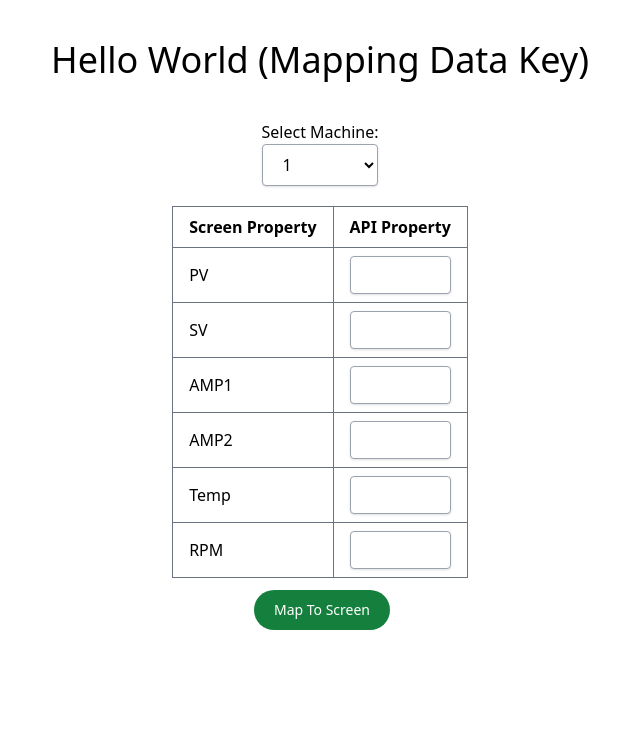
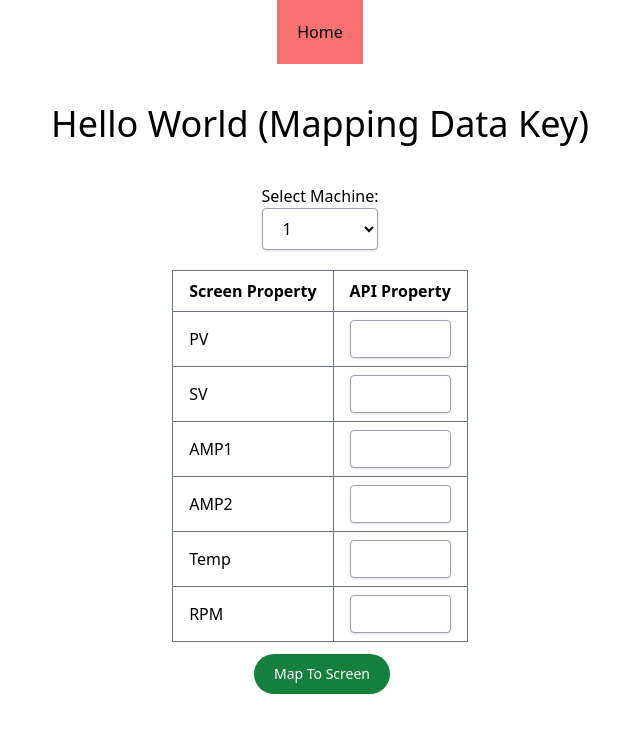
Before and after one commit to Sourz-101/FrontendTest, a React (Vite) app: page /setting in a window 1280 px wide. Shown: the top 732 px of the page, without its empty margins (320-960 px from the left). Built offline with nearby package versions, Linux system fonts and the light colour scheme.

Commit message:
addeing link tag to home

```diff
--- a/src/pages/Setting.jsx
+++ b/src/pages/Setting.jsx
@@ -3,6 +3,7 @@ import { DisplaySetting } from "../store/DisplaySettingStore";
 import MachineSelector from "../components/MachineSelector";
 import PropSelector from "../components/PropSelector";
 import axios from "axios";
+import { Link } from "react-router-dom";
 
 const Setting = () => {
 
@@ -167,6 +168,7 @@ const Setting = () => {
 
   return (
     <div className="flex items-center flex-col">
+    <Link to={'/'}><button className="p-5 bg-red-400">Home</button></Link>
       <h1 className="text-4xl m-10" onClick={Logger}>
         Hello World (Mapping Data Key)
       </h1>
```
